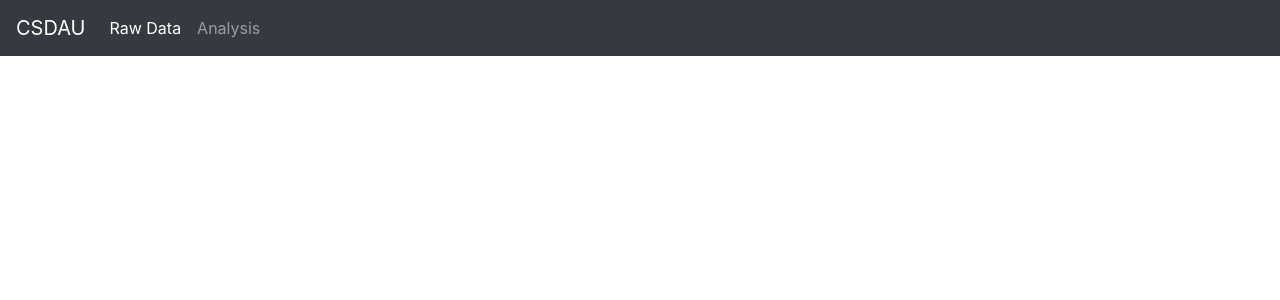
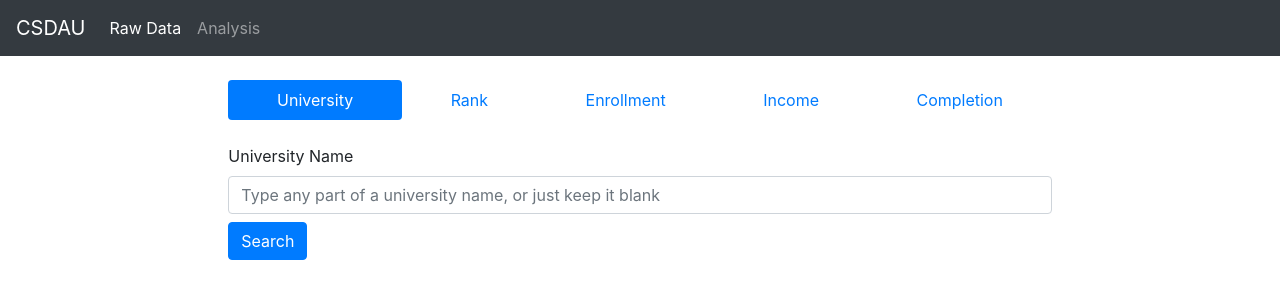
Before and after one commit to lll109512/COMP9321-Ass3, a Flask app: page /raw in a window 1280 px wide. Shown: the top 300 px of the page. Run offline with Flask 2, Linux system fonts and the light colour scheme; some libraries are stand-ins or nearby versions.

Commit message:
now display university list using vue

```diff
--- a/app/templates/raw.html
+++ b/app/templates/raw.html
@@ -1,28 +1,45 @@
 {% extends 'base.html' %}
 
-{% block body %}
+{% block content %}
+    <div id="app">
+        <!-- nav -->
+        <nav class="nav nav-pills nav-fill mt-2 mb-4">
+            <a class="nav-item nav-link" :class="{ active: module == 'university'}"
+               @click="section('university')" href="#">University</a>
+            <a class="nav-item nav-link" :class="{ active: module == 'rank'}"
+               @click="section('rank')" href="#">Rank</a>
+            <a class="nav-item nav-link" :class="{ active: module == 'enrollment'}"
+               @click="section('enrollment')" href="#">Enrollment</a>
+            <a class="nav-item nav-link" :class="{ active: module == 'income'}"
+               @click="section('income')" href="#">Income</a>
+            <a class="nav-item nav-link" :class="{ active: module == 'completion'}"
+               @click="section('completion')" href="#">Completion</a>
+        </nav>
 
-    <div>
         <!-- university -->
         <div id="university" v-if="module == 'university'">
             <form>
                 <div class="row">
                     <div class="col">
-                        <label for="uni-uni">University</label>
-                        <input type="text" class="form-control" id="uni-uni" placeholder="University name">
+                        <label for="uni">University Name</label>
+                        <input v-model="uni" class="form-control"
+                               placeholder="Type any part of a university name, or just keep it blank">
                     </div>
                 </div>
-                <button id="uni-search" class="btn btn-primary mt-2" type="button">Search</button>
+                <button @click="queryUniversity" class="btn btn-primary mt-2" type="button">Search</button>
             </form>
-            <div id="uni-status" class="mt-4 mb-2"></div>
-            <table id="uni-table" class="table table-striped" style="display: none;">
+            <div class="mt-4 mb-2">[[ status ]]</div>
+            <table class="table table-striped" v-if="results != ''">
                 <thead>
                 <tr>
-                    <th>#</th>
                     <th>University</th>
                 </tr>
                 </thead>
-                <tbody id="uni-tbody"></tbody>
+                <tbody>
+                <tr v-for="result in results">
+                    <td>[[ result ]]</td>
+                </tr>
+                </tbody>
             </table>
         </div>
 
@@ -51,15 +68,35 @@
 
 {% block script %}
     <script>
-        var app = new Vue({
+        const app = new Vue({
             el: '#app',
             data: {
                 module: 'university',
+                uni: '',
+                results: [],
+                status: '',
             },
             delimiters: ['[[', ']]'],
             methods: {
                 section: function (name) {
                     this.module = name;
+                    this.results = [];
+                    this.status = '';
+                    this.uni = '';
+                },
+                queryUniversity: function () {
+                    let that = this;
+                    that.status = 'Query has been send.';
+                    axios.get('/university?uni=' + this.uni)
+                        .then(function (response) {
+                            that.status = 'Queried successfully.';
+                            that.results = response.data.result;
+                            console.log(this.results);
+                        })
+                        .catch(function (error) {
+                            that.status = 'Query failed.';
+                            console.log(error);
+                        });
                 }
             }
         });
```
